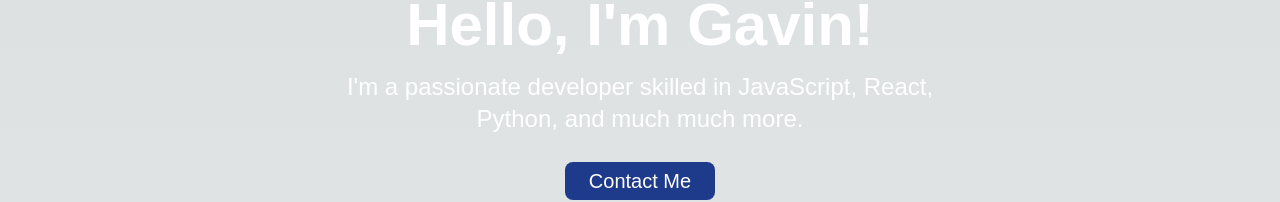
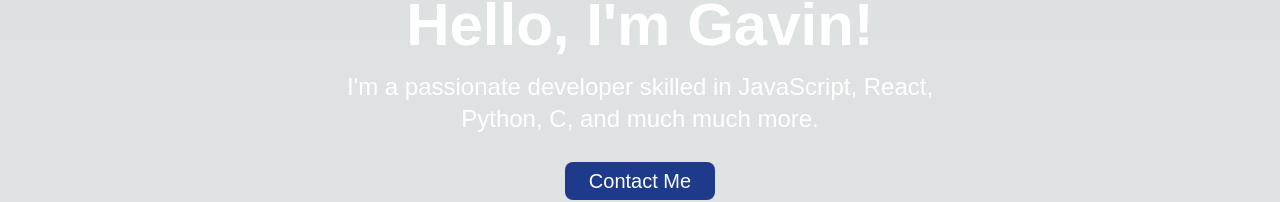
Before and after one commit to Gav1012/portfoliov2, a Next.js app: page / in a window 1280 px wide. Shown: the part 542-744 px from the top of the page. Built offline with nearby package versions, Linux system fonts and the light colour scheme; no server answers.

Commit message:
added comments

```diff
--- a/src/app/components/contact.tsx
+++ b/src/app/components/contact.tsx
@@ -3,9 +3,10 @@ import { useState } from 'react';
 import { FaLinkedin, FaGithub, FaFile, FaEnvelope } from 'react-icons/fa';
 
 export default function Contact() {
+    // states used for copying my email to the user
     const [copied, setCopied] = useState(false);
     const emailAdd = 'gavin.poley@gmail.com';
-
+    // actually copies email to user clipboard
     const handleCopyEmail = () => {
         navigator.clipboard.writeText(emailAdd)
             .then(() => setCopied(true))
--- a/src/app/components/hero.tsx
+++ b/src/app/components/hero.tsx
@@ -15,7 +15,7 @@ export default function Hero() {
             </div>
             <h1 className="text-6xl font-bold mb-4">Hello, I'm Gavin!</h1>
             <p className="text-2xl mb-8 max-w-2xl mx-auto">
-              I'm a passionate developer skilled in JavaScript, React, Python, and much much more.
+              I'm a passionate developer skilled in JavaScript, React, Python, C, and much much more.
             </p>
             <a href="#contact" className="bg-blue-900 text-white py-2 px-6 rounded-lg text-xl hover:bg-blue-500 transition duration-300">
               Contact Me
--- a/src/app/components/tech.tsx
+++ b/src/app/components/tech.tsx
@@ -1,4 +1,5 @@
 export default function Tech() {
+    // will update to be a toolbar showing my skills in different languages.
     return (
         <section id="tech" className="py-16 px-10">
             <h1 className="text-8xl mb-8">Tech</h1>
```
